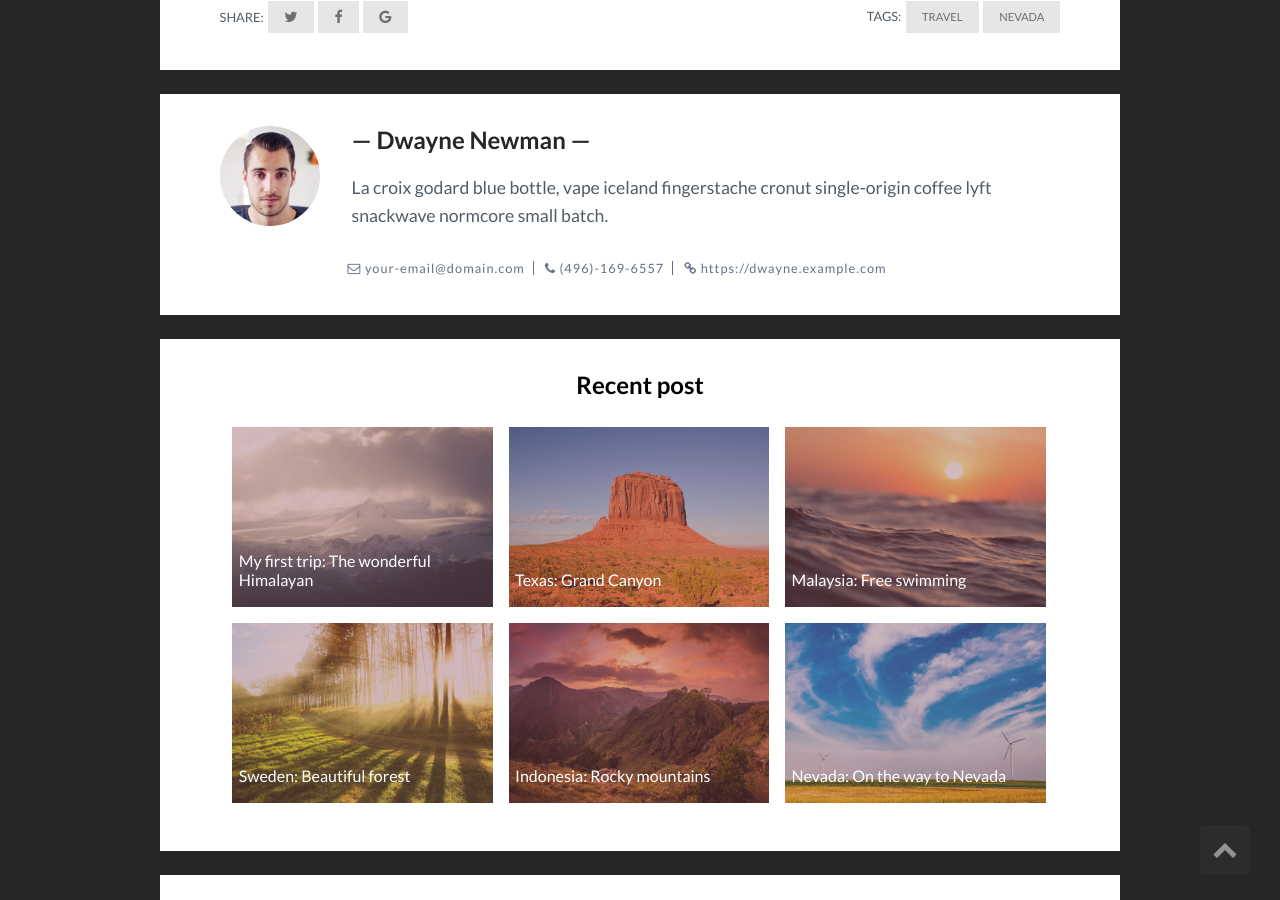
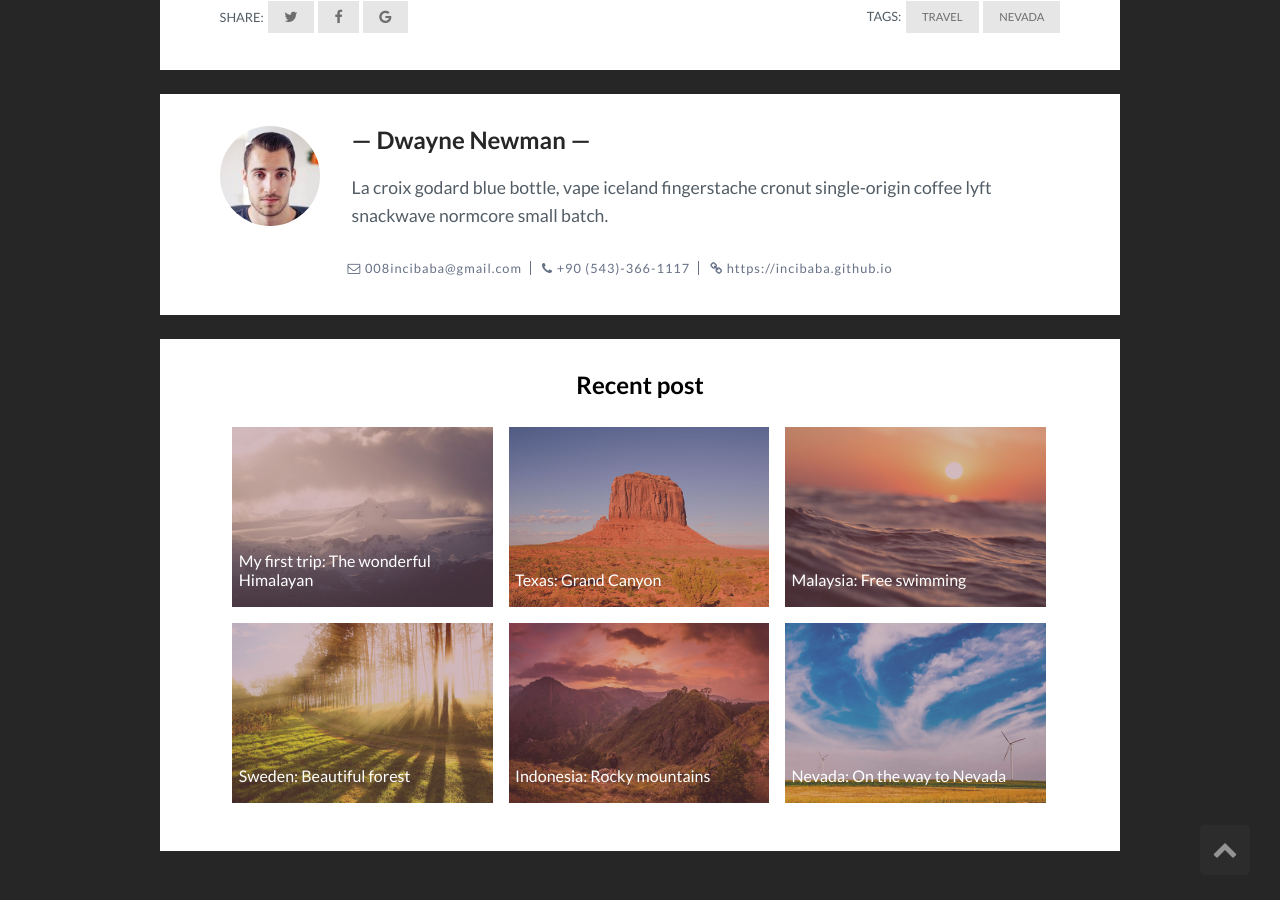
Before and after one commit to HuzunluArtemis/incibaba.github.io, a Jekyll site: the page built from _posts/2017-07-12-nevada-on-the-way-to-nevada.markdown, in a window 1280 px wide and 900 px high, scrolled down 1778 px. Built offline with Jekyll 4.4.1, drawn with Linux system fonts in a browser that asks for light colours; comment, search, counter and statistics services are not loaded.

Commit message:
Update _config.yml

```diff
--- a/_config.yml
+++ b/_config.yml
@@ -1,12 +1,10 @@
 logo: # add logo name
-title: Bef - Enjoy Freedom
+title: İnciBaba TV Üniteleri
 description: > # this means to ignore newlines until "baseurl:"
-  Write an awesome description for your new site here. You can edit this
-  line in _config.yml. It will appear in your document head meta (for
-  Google search results) and in your feed.xml site description.
+  Beğendiğiniz herhangi bir TV ünitesini yapabilirim.
 permalink: ':title/'
-baseurl: "/bef" # the subpath of your site, e.g. /blog
-url: "" # the base hostname & protocol for your site, e.g. http://example.com
+baseurl: "" # the subpath of your site, e.g. /blog
+url: "incibaba.github.io" # the base hostname & protocol for your site, e.g. http://example.com
 
 # Banner settings
 video: mountains.mp4 # add banner video. Add your video file to the folder video
@@ -17,9 +15,9 @@ banner-desc: # add banner description
 author-pic: face.jpg # your photo
 author-name: # your name
 about-author: # about author
-email: your-email@domain.com # your email
-phone: (496)-169-6557 # your pnone number
-website: https://dwayne.example.com # you website
+email: 008incibaba@gmail.com # your email
+phone: +90 (543)-366-1117 # your pnone number
+website: https://incibaba.github.io # you website
 
 # Social link
 google_url:    # add url link
@@ -31,7 +29,7 @@ facebook_url:  # add url link
 whatsapp_url:  # add url link
 
 # Disqus
-discus_identifier: mr-brown # add your discus identifier.  Not your username.  To get this, register your forum here with a unique ID: https://disqus.com/admin/create/
+discus_identifier: # add your discus identifier.  Not your username.  To get this, register your forum here with a unique ID: https://disqus.com/admin/create/
 
 # Newsletter
 mailchimp: # add your MailChimp form identifier. For example - blogenjoyfreedom.us16.list-manage.com/subscribe/post?u=cd56155d76ddeeb4c0bc4d080&amp;id=7a526cd13e
```
